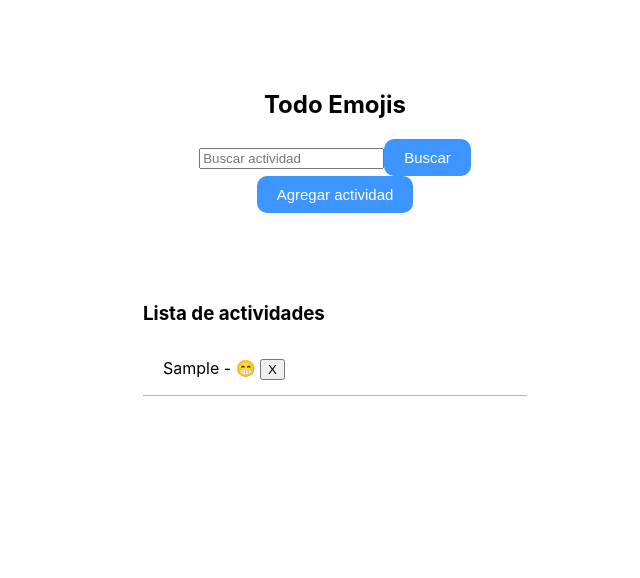
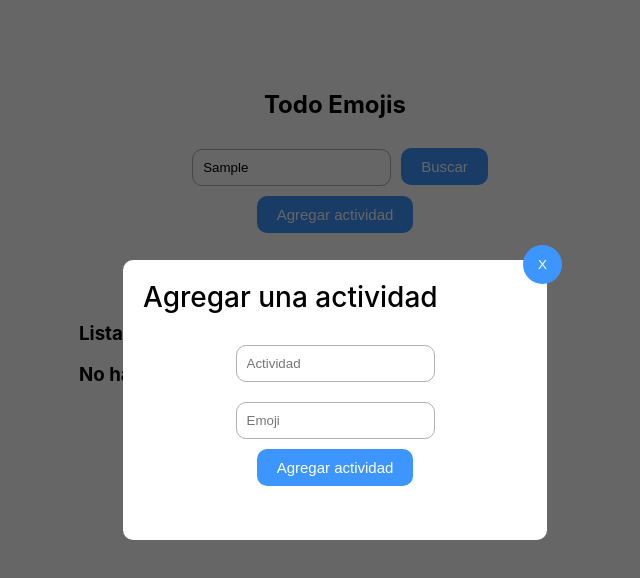
Before and after one commit to simonescob/todo-emoji, a React (Create React App) app: page / in a window 1280 px wide. Both pictures are taken after typing "Sample" into the empty fields and a click on the button "Agregar actividad". Shown: the top 578 px of the page, without its empty margins (305-945 px from the left). Built offline with nearby package versions, Linux system fonts and the light colour scheme.

Commit message:
redesigning app

```diff
--- a/src/assets/styles/input.css
+++ b/src/assets/styles/input.css
@@ -9,12 +9,12 @@
   padding-bottom: 70px;
 }
 
-.input-search input{
+input.input-search{
   padding: 10px;
   margin: 10px;
   border-radius: 10px;
   border: none;
-  border: 1px #b1b1b1 solid
+  border: 1px #b1b1b1 solid;
 }
 
 .style-button{
@@ -24,4 +24,5 @@
   background-color: #3D96FF;
   color: white;
   font-size: 15px;
+  cursor: pointer;
 }
--- a/src/assets/styles/listActivities.css
+++ b/src/assets/styles/listActivities.css
@@ -1,17 +1,33 @@
 .list{
-}
-
-.list-width{
-  width: 30vw;
+  /* border: solid; */
+  width: 40vw;
 }
 
 .list-item{
+  display: flex;
+  flex-direction: row;
   padding: 15px 20px;
   border-bottom: 1px #b1b1b1 solid;
 }
 
+.list-item-text{
+  width: 100%;
+
+  display: flex;
+  align-items: center;
+}
+
+.list-btn-remove{
+  border: none;
+  padding: 12px 15px;
+  border-radius: 30px;
+  background-color: #3D96FF;
+  cursor: pointer;
+  color: white;
+}
+
 @media (max-width: 450px){
   .list-width{
-    width: 70vw;
+    width: 80vw;
   }
 }
--- a/src/assets/styles/modal.css
+++ b/src/assets/styles/modal.css
@@ -8,16 +8,46 @@
 }
 
 .modal-main {
-
   padding: 20px;
+  border-radius: 10px;
 
   position:fixed;
   background: white;
-  width: 50%;
-  height: auto;
+  width: 30%;
+  height: 30%;
   top:50%;
   left:50%;
   transform: translate(-50%,-50%);
+}
+
+.modal-title{
+  font-size: 28px;
+  font-weight: 500;
+}
+
+.modal-btn-close{
+  border: none;
+  border-radius: 30px;
+
+  position: fixed;
+  top: -15px;
+  right: -15px;
+
+  padding: 12px 15px;
+  background-color: #3D96FF;
+  color: white;
+  cursor: pointer;
+}
+
+.modal-content{
+  /* border: solid; */
+
+  height: 80%;
+
+  display: flex;
+  flex-direction: column;
+  align-items: center;
+  justify-content: center;
 }
 
 .display-block {
@@ -27,3 +57,10 @@
 .display-none {
   display: none;
 }
+
+@media (max-width: 480px) {
+  .modal-main{
+    width: 65%;
+    height: 30%;
+  }
+}
--- a/src/components/Modal/Modal.tsx
+++ b/src/components/Modal/Modal.tsx
@@ -2,20 +2,24 @@ import { FunctionComponent } from 'react';
 import '../../assets/styles/modal.css';
 
 export interface ModalProps {
+  title: string,
   handleClose: () => void,
   show: boolean,
   children: JSX.Element
 }
 
-const Modal: FunctionComponent<ModalProps> = ({handleClose, show, children}) => {
+const Modal: FunctionComponent<ModalProps> = ({handleClose, show, children, title}) => {
   const showHideClassName = show ? "modal display-block" : "modal display-none";
 
   return (
     <div className={showHideClassName}>
       <section className="modal-main">
-        {children}
-        <button type="button" onClick={handleClose}>
-          Close
+        <div className="modal-title">{title}</div>
+        <div className="modal-content">
+          {children}
+        </div>
+        <button type="button" className="modal-btn-close" onClick={handleClose}>
+          X
         </button>
       </section>
     </div>
--- a/src/components/Modal/ModalCreateActivity.tsx
+++ b/src/components/Modal/ModalCreateActivity.tsx
@@ -1,21 +1,48 @@
-import React, { FunctionComponent } from 'react';
+import React, { ChangeEvent, FunctionComponent, useContext, useState } from 'react';
+import AppContext from '../AppContext';
 import Modal from './Modal';
 
 export interface ModalProps {
   handleClose: () => void,
   show: boolean,
-  children: JSX.Element
 }
 
-const ModalCreateActivity: FunctionComponent<ModalProps> = ({handleClose, show, children}) => {
+const ModalCreateActivity: FunctionComponent<ModalProps> = ({handleClose, show}) => {
+
+  const { activities, setActivities } = useContext(AppContext);
+  const [ input, setInput ] = useState("");
+  const [ emoji, setEmoji ] = useState("");
+
+  let handleChange = (e: ChangeEvent<HTMLInputElement>) => {
+    setInput(e.target.value);
+  };
+
+  let handleChangeEmoji = (e: ChangeEvent<HTMLInputElement>) => {
+    setEmoji(e.target.value);
+  };
+
+  let saveActivity = () => {
+    if(input !== ""){
+      setActivities(activities.concat({name: input, emoji: emoji}));
+      setInput("");
+      setEmoji("");
+      handleClose();
+    }
+  }
+
   return (
     <div className="space centered">
 
       <Modal
         handleClose={handleClose}
         show={show}
+        title="Agregar una actividad"
       >
-        {children}
+        <>
+          <input type="text" className="input-search" onChange={e => handleChange(e)} placeholder="Actividad" value={input} />
+          <input type="text" className="input-search" onChange={e => handleChangeEmoji(e)} placeholder="Emoji" value={emoji} />
+          <button className="style-button" onClick={saveActivity} type="submit">Agregar actividad</button>
+        </>
       </Modal>
 
     </div>
--- a/src/components/input/input.tsx
+++ b/src/components/input/input.tsx
@@ -12,19 +12,11 @@ export default function Inputs(){
 
   let searchActivity = (): void => {
     console.log("lista de actividades", activities);
-    setOpenModal(true);
   };
 
   let handleChange = (e: ChangeEvent<HTMLInputElement>) => {
     setInput(e.target.value);
   };
-
-  let saveActivity = () => {
-    if(input !== ""){
-      setActivities(activities.concat({name: input, emoji: "😁"}));
-      setInput("");
-    }
-  }
 
   return (
     <div className="space centered">
@@ -33,7 +25,6 @@ export default function Inputs(){
         handleClose={() => setOpenModal(false)}
         show={modalOpen}
       >
-        <p>hello</p>
       </ModalCreateActivity>
 
       <h2 className="center">
@@ -47,7 +38,7 @@ export default function Inputs(){
           onClick={() => searchActivity()}
           type="submit">Buscar</button>
       </div>
-      <button className="style-button" onClick={saveActivity} type="submit">Agregar actividad</button>
+      <button className="style-button" onClick={() => setOpenModal(true)} type="submit">Agregar actividad</button>
     </div>
   );
 
--- a/src/components/list/ListActivities.tsx
+++ b/src/components/list/ListActivities.tsx
@@ -21,7 +21,7 @@ export default function ListActivities() {
           Array.isArray(activities) && activities.length > 0 ?
           activities.map((activity, i) =>
             <div key={i} className="list-item">
-              {activity.name} - {activity.emoji} <button className="remove" onClick={() => removeActivity(i)}>X</button>
+              <div className="list-item-text">{activity.emoji} | {activity.name}</div> <button className="list-btn-remove" onClick={() => removeActivity(i)}>X</button>
             </div>
           )
           : <h3>No hay actividades</h3>
```
